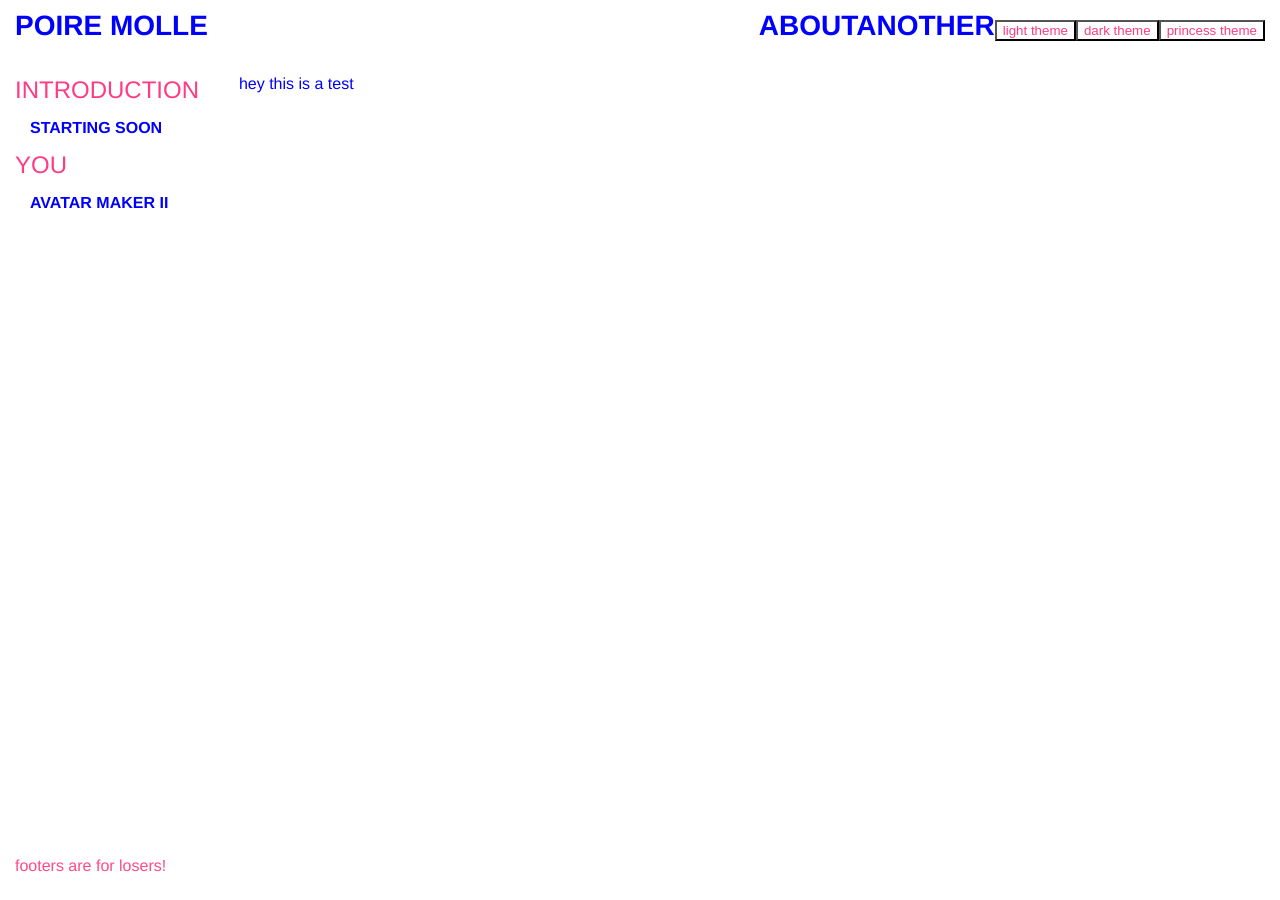
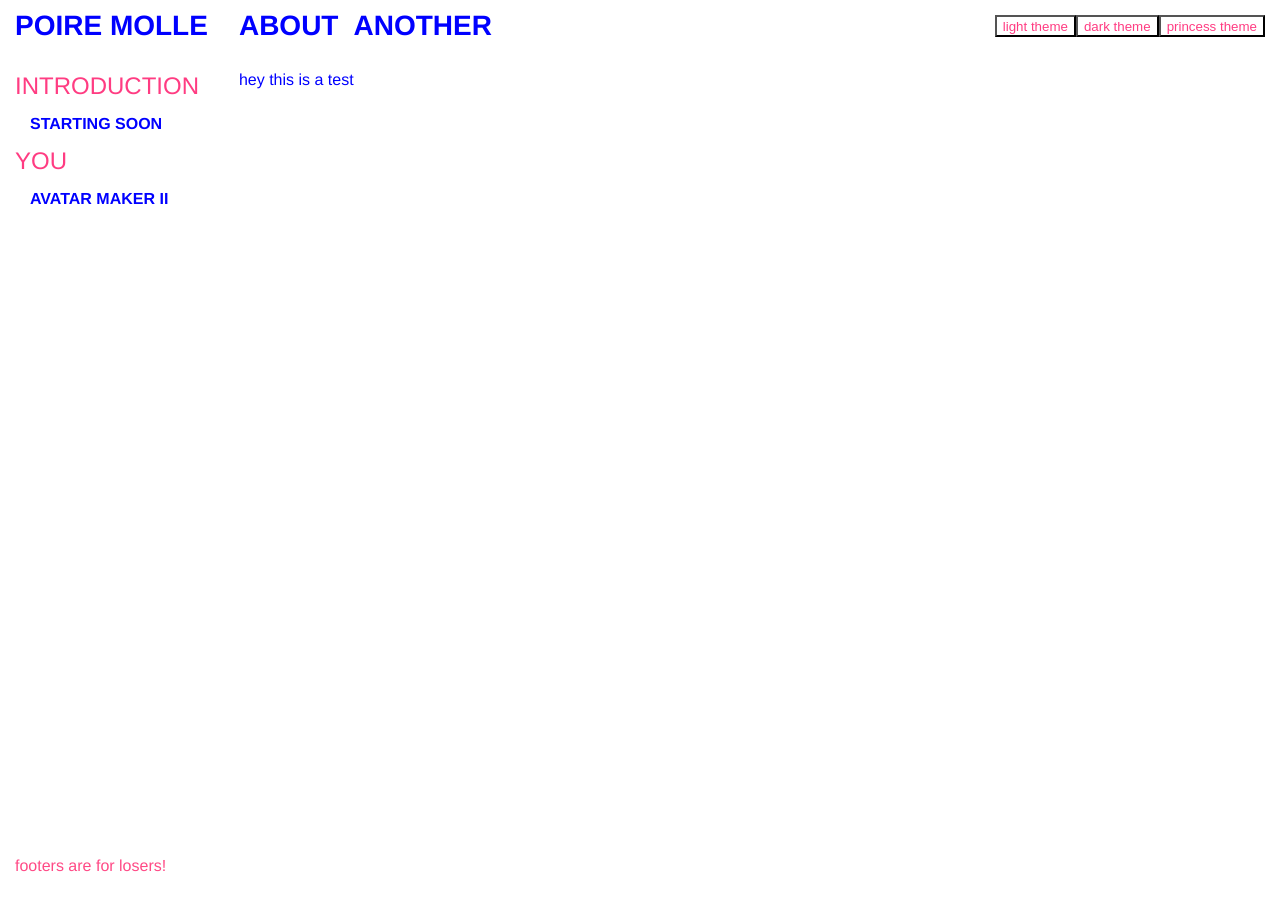
Before and after one commit to poiremolle/blog, a Jekyll site: the page built from index.md, in a window 1280 px wide. Built offline with Jekyll 4.4.1, drawn with Linux system fonts in a browser that asks for light colours.

Commit message:
styling link display dynamically using flex container and removing related superfluous code

```diff
--- a/_includes/header.html
+++ b/_includes/header.html
@@ -20,7 +20,7 @@
           {%- for path in page_paths -%}
             {%- assign my_page = site.pages | where: "path", path | first -%}
             {%- if my_page.title -%}
-                <a {% if my_page.url == page.url %}  id="current"{% endif%}class="page-link" href="{{ my_page.url | relative_url }}">{{ my_page.title | escape }}</a>
+                <a {% if my_page.url == page.url %}  id="current"{% endif%}class= href="{{ my_page.url | relative_url }}">{{ my_page.title | escape }}</a>
 
             {%- endif -%}
           {%- endfor -%}
--- a/_includes/top-nav.html
+++ b/_includes/top-nav.html
@@ -8,15 +8,17 @@
     </span>
   </label>
 
-  <div class="top-nav-links" id="theme-buttons">
+  <div class="top-nav-items">
     {%- for path in page_paths -%}
       {%- assign my_page = site.pages | where: "path", path | first -%}
       {%- if my_page.title -%}
-          <a {% if my_page.url == page.url %}  id="current"{% endif%}class="page-link" href="{{ my_page.url | relative_url }}">{{ my_page.title | escape }}</a>
+          <a {% if my_page.url == page.url %}  id="current"{% endif%} href="{{ my_page.url | relative_url }}">{{ my_page.title | escape }}</a>
 
       {%- endif -%}
     {%- endfor -%}
+  <div id="theme-buttons"></div>
   </div>
+
 {%- endif -%}
 
 <script src="{{ "/assets/themes/theme-toggle.js" | relative_url }}"></script>
--- a/_sass/minima/_layout.scss
+++ b/_sass/minima/_layout.scss
@@ -12,7 +12,7 @@
   }
 
   input:checked~.#{$class-name} {
-    display: block;
+    display: flex;
     padding: $spacing-unit;
     background-color: var(--background-color);
   }
@@ -77,7 +77,7 @@
   @include nav-toggle-style;
 
   display: flex;
-  justify-content: space-between;
+  justify-content: start;
   align-items: center;
 
   @include media-query($on-palm) {
@@ -110,13 +110,26 @@
       }
     }
 
-    @include trigger-behavior("top-nav-links");
+    @include trigger-behavior("top-nav-items");
   }
 }
 
-.horizontal-list{
+.top-nav-items{
+  width: 100%;
+  box-sizing: border-box;
   display: flex;
   gap: $spacing-unit;
+
+  @include media-query($on-palm) {
+    flex-direction: column;
+    border: 1px solid var(--main-color);
+  }
+}
+
+#theme-buttons {
+  flex-grow: 1;
+  display: flex;
+  justify-content: flex-end;
 }
 
 .container > nav.top-nav a:hover {
@@ -181,12 +194,6 @@
 /**
 * Navigation
 */
-.page-link {
-  @include media-query($on-palm){
-    display: block;
-    text-align: right;
-  }
-}
 
 #current {
   color: var(--highlight-color);
```
